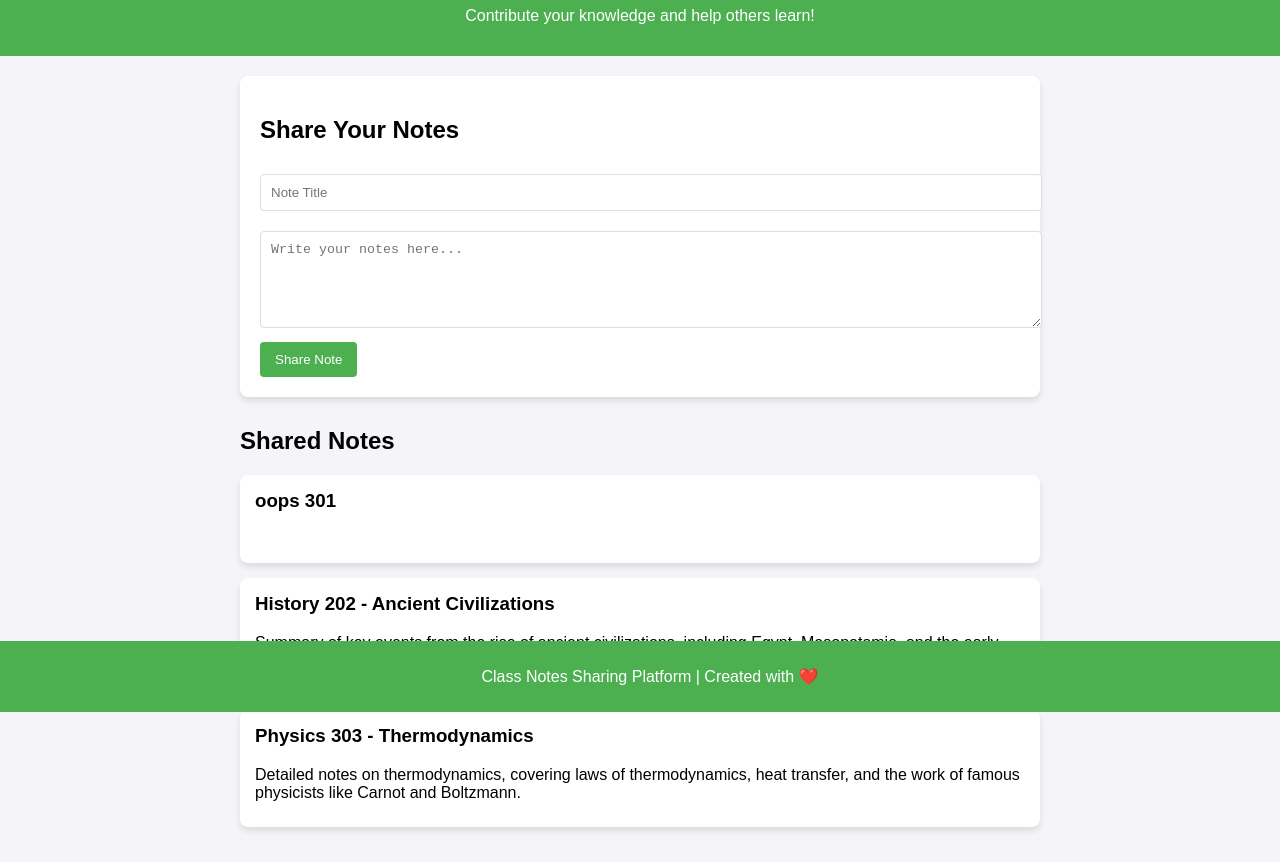
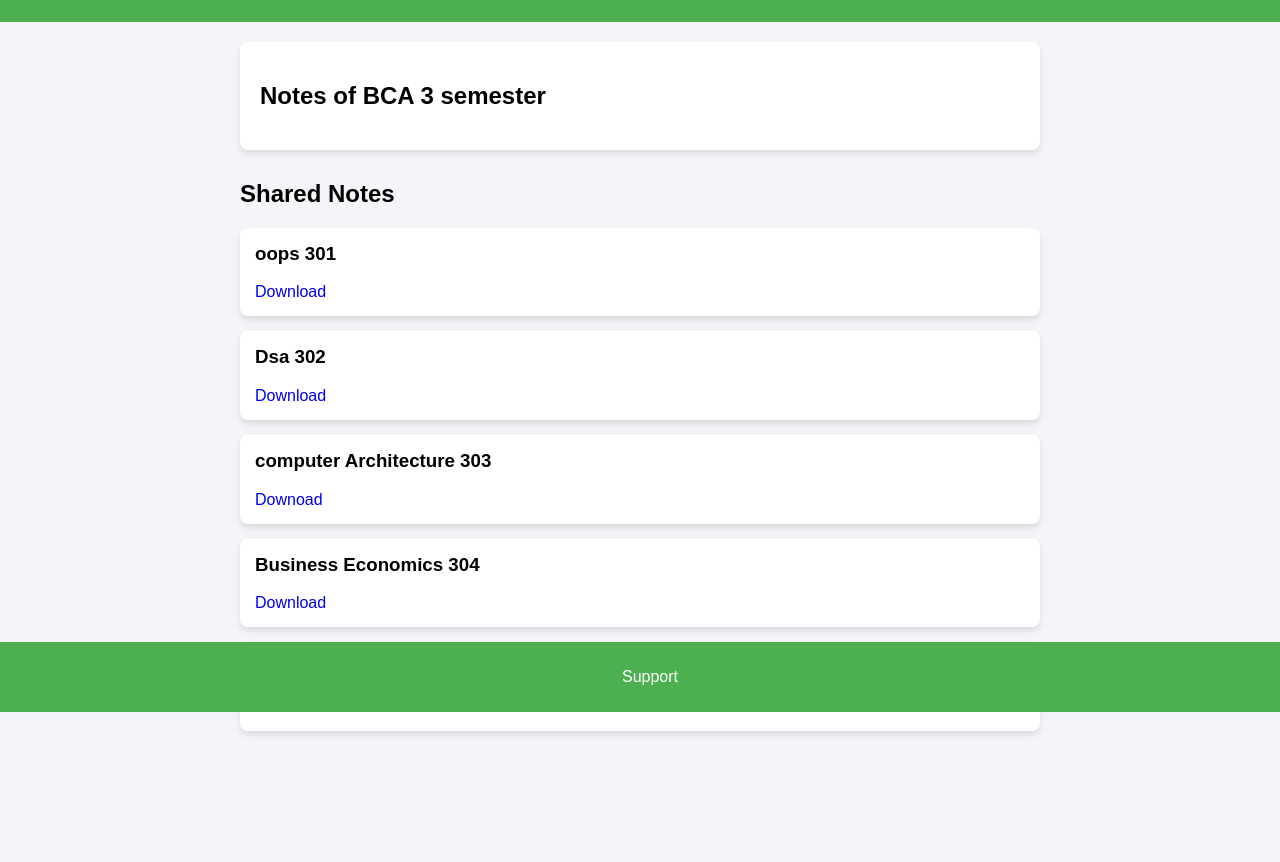
Before and after one commit to Fazal0567/notesShare, a plain HTML site: page index.html in a window 1280 px wide. Shown: the part 88-950 px from the top of the page. After the commit the page ends 854 px from the top, so only its background shows below. Drawn offline with Linux system fonts and the light colour scheme.

Commit message:
now is  final

```diff
--- a/index.html
+++ b/index.html
@@ -52,10 +52,6 @@
             cursor: pointer;
         }
 
-        .note-form button:hover {
-            background-color: #45a049;
-        }
-
         .note-list {
             margin-top: 30px;
         }
@@ -89,26 +85,18 @@
         }
         a{
             text-decoration: none;
-            color: white;
-
         }
     </style>
 </head>
 <body>
     <header>
-        <h1> share  Notes</h1>
-        <p>Contribute your knowledge and help others learn!</p>
+        <h1>shared  Notes</h1>
     </header>
     <main>
         <div class="container">
             <!-- Form to share notes (Static Form) -->
             <div class="note-form">
-                <h2>Share Your Notes</h2>
-                <form>
-                    <input type="text" placeholder="Note Title"><br>
-                    <textarea rows="5" placeholder="Write your notes here..."></textarea><br>
-                    <button type="button" disabled>Share Note</button>
-                </form>
+                <h2>Notes of BCA 3 semester </h2>
             </div>
 
             <!-- Section to display shared notes (Static Notes) -->
@@ -116,23 +104,30 @@
                 <h2>Shared Notes</h2>
                 <div class="note-card">
                     <h3>oops 301</h3>
-                    <a href="https://drive.google.com/drive/folders/1wcAt6aPY9-jtcKiGX8ustcB4Li6jFUWW?usp=sharing" download>object oriented programming , is the subject of C++</a>
+                    <a href="https://drive.google.com/drive/folders/1wcAt6aPY9-jtcKiGX8ustcB4Li6jFUWW?usp=sharing" download>Download</a>
                 </div>
                 <div class="note-card">
-                    <h3>History 202 - Ancient Civilizations</h3>
-                    <p>Summary of key events from the rise of ancient civilizations, including Egypt, Mesopotamia, and the early empires in Asia.</p>
+                    <h3>Dsa 302 </h3>
+                    <a href="https://drive.google.com/drive/folders/1LXTJbgyb-TISHthtOfahA0fegiVu3RVC?usp=sharing">Download</a>
                 </div>
                 <div class="note-card">
-                    <h3>Physics 303 - Thermodynamics</h3>
-                    <p>Detailed notes on thermodynamics, covering laws of thermodynamics, heat transfer, and the work of famous physicists like Carnot and Boltzmann.</p>
+                    <h3>computer Architecture 303 </h3>
+                    <a href="https://drive.google.com/drive/folders/16ai8GG7Ya4_CVb_FwOyGWDh4xfNHdCMX?usp=sharing">Downoad </a>
+                </div>
+                <div class="note-card">
+                    <h3>Business Economics 304 </h3>
+                    <a href="https://drive.google.com/drive/folders/10Yh_wBNb3W2_mV5tHcTMfhdduGe65wUn?usp=sharing">Download</a>
+                </div>
+                <div class="note-card">
+                    <h3>Elements of Statistics</h3>
+                    <a href="https://drive.google.com/drive/folders/1MRhv7xUpThRufx64Mxb2XM9Bx1noozPu?usp=sharing">Download</a>
                 </div>
             </div>
         </div>
     </main>
 
     <footer>
-        <p>Class Notes Sharing Platform | Created with ❤️</p>
+        <p href="https://www.linkedin.com/in/mohd-fazal-ali-650517336/">Support </p>
     </footer>
-
 </body>
 </html>
```
